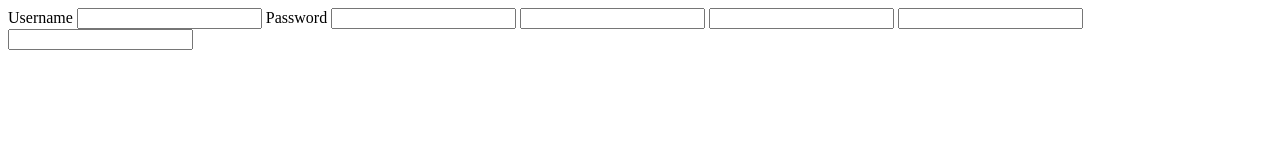
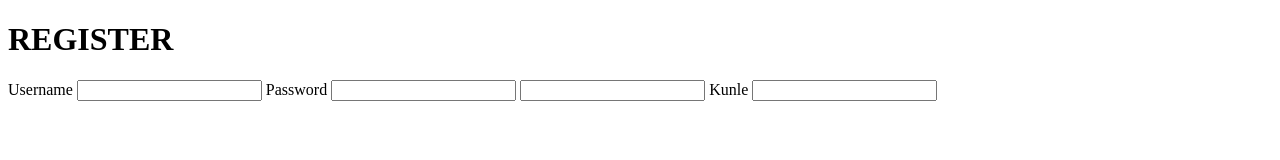
Before and after one commit to oladsdan/quiz, a plain HTML site: page index.html in a window 1280 px wide. Drawn offline with Linux system fonts and the light colour scheme.

Commit message:
kunle,Register

```diff
--- a/index.html
+++ b/index.html
@@ -7,14 +7,15 @@
 </head>
 <body>
     <form action="">
+        <h1>REGISTER</h1>
         <label>Username</label>
         <input type="text">
         <label>Password</label>
         <input type="password">
         <input type="text">
+        <label>Kunle</label>
         <input type="text">
-        <input type="text">
-        <input type="text">
+
     </form>
 
 </body>
```
